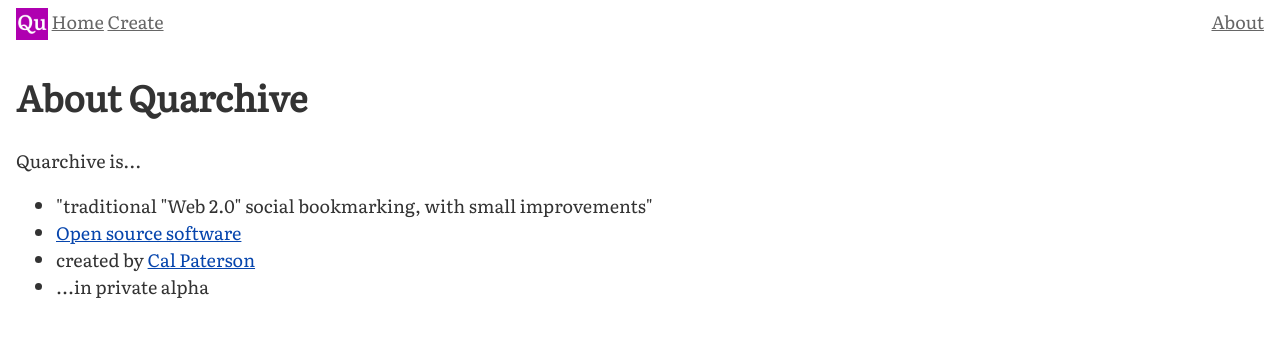
After one commit to calpaterson/quarchive, a Flask app: page /about in a window 1280 px wide. The commit adds this page. Shown: the top 337 px of the page. Run offline with Flask 2, Linux system fonts and the light colour scheme; parts of the project's set-up code (start-up, migrations or seed data) failed here and were passed over; some libraries are stand-ins or nearby versions.

Commit message:
Add a very quick about page and some nav improvements

```diff
--- a/src/server/quarchive/__init__.py
+++ b/src/server/quarchive/__init__.py
@@ -628,6 +628,15 @@ def create_bookmark_form() -> flask.Response:
     )
 
 
+@blueprint.route("/about")
+def about() -> flask.Response:
+    return flask.make_response(
+        flask.render_template(
+            "about.j2", page_title="About Quarchive",
+        )
+    )
+
+
 @blueprint.route("/bookmark", methods=["POST"])
 @sign_in_required
 def create_bookmark() -> flask.Response:
--- a/src/server/quarchive/static/site.css
+++ b/src/server/quarchive/static/site.css
@@ -38,8 +38,20 @@ a:visited {
     width: 2rem;
 }
 
-#nav-links {
+.nav-links {
     vertical-align: top;
+}
+
+.nav-links-right {
+    float: right;
+}
+
+.nav-links a:visited {
+    color: var(--light);
+}
+
+.nav-links a:link {
+    color: var(--light);
 }
 
 nav > a {
--- /dev/null
+++ b/src/server/quarchive/templates/about.j2
@@ -0,0 +1,13 @@
+{% extends "base.j2" %}
+{% block main %}
+  <h1>About Quarchive</h1>
+  <p>
+    Quarchive is...
+    <ul>
+      <li>"traditional "Web 2.0" social bookmarking, with small improvements"</li>
+      <li><a href="https://github.com/calpaterson/quarchive">Open source software</a></li>
+      <li>created by <a href="http://calpaterson.com/">Cal Paterson</a></li>
+      <li>...in private alpha</li>
+    </ul>
+  </p>
+{% endblock %}
--- a/src/server/quarchive/templates/base.j2
+++ b/src/server/quarchive/templates/base.j2
@@ -1,9 +1,4 @@
 {# -*- mode: jinja2 -*- #}
-
-{% macro header_item(req, route, text) %}
-  <a href="{{ url_for(route) }}">{{ text }}</a>
-{% endmacro %}
-
 <!doctype html>
 <html lang="en">
     <head>
@@ -20,15 +15,21 @@
     </head>
     <body>
         <nav>
-          <img id="nav-logo" src="{{ url_for('static', filename='icons/quarchive-192px.png') }}">
-          <span id="nav-links">
-            {% if request.endpoint == 'quarchive.index' %}
-              {{ header_item(request, 'quarchive.index', "QuArchive") }}
-            {% else %}
-              {{ header_item(request, 'quarchive.index', "Home") }}
-            {% endif %}
-            {{ header_item(request, 'quarchive.create_bookmark_form', "Create") }}
-          </span>
+          <a href="{{ url_for('quarchive.index') }}"
+             ><img id="nav-logo" src="{{ url_for('static', filename='icons/quarchive-192px.png') }}"
+             ></a>
+             <span class="nav-links">
+               {% if request.endpoint == 'quarchive.index' %}
+                 <a href="{{ url_for('quarchive.index') }}">QuArchive</a>
+               {% else %}
+                 <a href="{{ url_for('quarchive.index') }}">Home</a>
+               {% endif %}
+               <a href="{{ url_for('quarchive.create_bookmark_form') }}">Create</a>
+             </span>
+
+             <span class="nav-links nav-links-right">
+               <a href="{{ url_for('quarchive.about') }}">About</a>
+             </span>
         </nav>
         <main>
 
```
Also changed, not shown: src/server/tests/test_about.py (added, +3 -0 lines).
